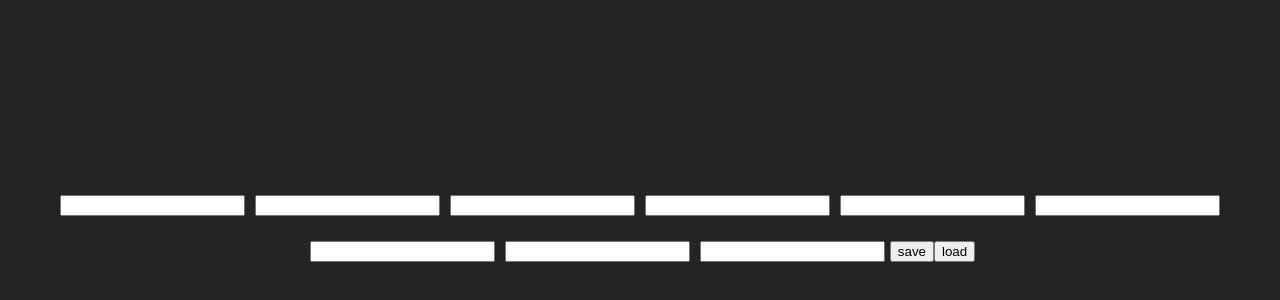
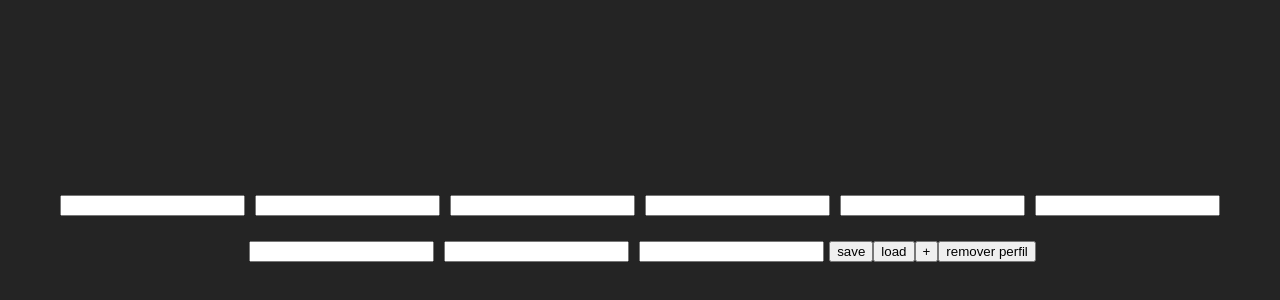
Before and after one commit to HueLukas/PokemonRPGInfos, a React (Vite) app: page /PokemonRPGInfos/Usuario in a window 1280 px wide. Shown: the part 164-464 px from the top of the page. Built offline with nearby package versions, Linux system fonts and the light colour scheme.

Commit message:
Adicionando opções de remoção de informações da aba Usuario

```diff
--- a/src/components/pages/Usuario/index.jsx
+++ b/src/components/pages/Usuario/index.jsx
@@ -12,6 +12,12 @@ const Usuario = () => {
         setValor({ ...valor, [id]: value })
     }
 
+    const onDelete = (nomeParaRemover) => {
+        const { [nomeParaRemover]: _, ...novasInfos } = infos;
+        setInfos(novasInfos);
+        localStorage.setItem("save", JSON.stringify(novasInfos));
+    };
+
     const nomeSetar = (event) => {
         setNome(event.target.value)
     }
@@ -25,13 +31,25 @@ const Usuario = () => {
     const onLoad = () => {
         const load = JSON.parse(localStorage.getItem('save'))
         if (load && load[nome]) {
-            if (Object.keys(load[nome]).length != 8) {
+            if (Object.keys(load[nome]).length > 8) {
                 setNumInputs(Object.keys(load[nome]).length)
             }
             setValor(load[nome])
         } else {
             setValor({})
         }
+    }
+
+    const onAdd = () => {
+        setNumInputs(numInputs + 1)
+    }
+
+    const onRemove = () => {
+        setNumInputs(numInputs - 1)
+    }
+
+    const changeName = (newNome) => {
+        setNome(newNome)
     }
 
     useEffect(() => {
@@ -43,7 +61,7 @@ const Usuario = () => {
 
     const renderInputs = () => {
         const inputs = []
-        for (let i = 0; i < numInputs; i++){
+        for (let i = 0; i < numInputs; i++) {
             inputs.push(
                 <InputInfo key={i} info={i} valor={valor} onValor={valorSetar} />
             )
@@ -62,11 +80,14 @@ const Usuario = () => {
             {renderInputs()}
             <button onClick={onSave}>save</button>
             <button onClick={onLoad}>load</button>
+            <button onClick={onAdd}>+</button>
+            {numInputs > 8 ? (<button onClick={onRemove}>-</button>) : ''}
+            <button onClick={() => onDelete(nome)}>remover perfil</button>
             {Object.keys(infos).length > 0 ? (
                 <ul>
                     {Object.entries(infos).map(([key, value], index) => (
                         <li key={index}>
-                            <h1>{key}</h1>
+                            <h1 onClick={() => { changeName(key) }}>{key}</h1>
                             {Object.entries(value).map(([key, value]) => (
                                 <p key={key} >{value}</p>
                             ))}
```
Also changed, not shown: 5 other files (tests, documents, lock files or other folders).
